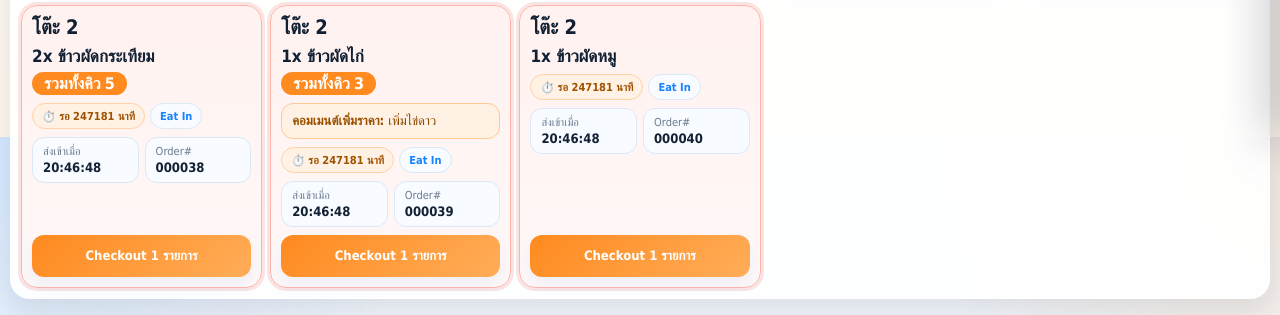
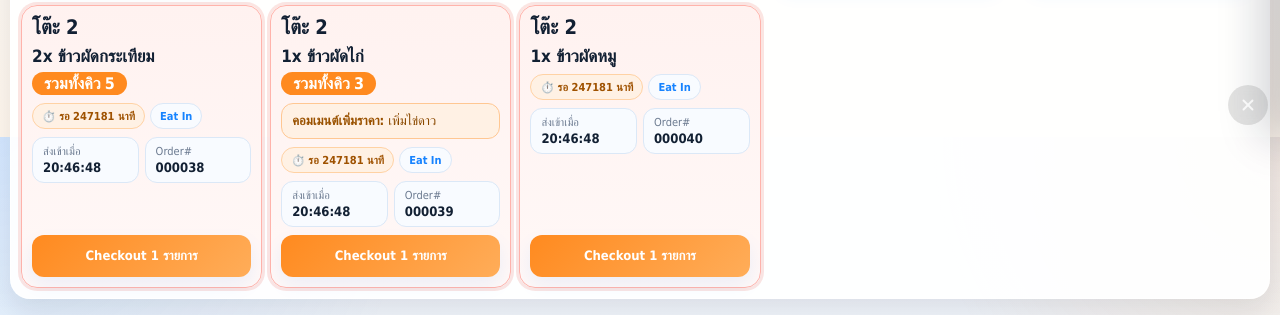
Before and after one commit to moochanakarn-pixel/All-Project-Checker, a PHP site: page /checker.php in a window 1280 px wide. Shown: the part 663-978 px from the top of the page. Run offline with PHP 8.4, Linux system fonts and the light colour scheme; data comes from the database, SQL or seed files in the repository; data that the repository does not hold is empty; some libraries are stand-ins or nearby versions.

Commit message:
feat(ui): add fixed corner exit button for touchscreen kiosk mode (v1.13.2)
Adds a small semi-transparent × button fixed at the bottom-right corner.
Calls window.close() so it works correctly when Chrome is launched with
--app=URL --start-fullscreen (where the existing fullscreen button fails
because document.fullscreenElement is null with Chrome's own fullscreen).

Co-Authored-By: Claude Sonnet 4.6 <noreply@anthropic.com>
Claude-Session: https://claude.ai/code/session_01VZriq3Tdpbh2ngHSrHhh7V

```diff
--- a/checker/checker.php
+++ b/checker/checker.php
@@ -490,6 +490,18 @@ $_ckBase = _computeCheckerBase();
         }
         .btn-fullscreen:hover{background:rgba(255,255,255,0.30);transform:scale(1.04)}
         .btn-fullscreen svg{width:15px;height:15px;flex-shrink:0}
+
+        /* ── Exit App Button (corner close for --app kiosk mode) ── */
+        #kdsExitBtn{
+            position:fixed;bottom:12px;right:12px;z-index:9999;
+            width:40px;height:40px;border-radius:50%;border:none;cursor:pointer;
+            background:rgba(0,0,0,0.30);color:#fff;
+            display:flex;align-items:center;justify-content:center;
+            opacity:0.35;transition:opacity .2s,background .2s,transform .15s;
+            backdrop-filter:blur(4px);
+        }
+        #kdsExitBtn:hover,#kdsExitBtn:active{opacity:1;background:rgba(220,38,38,0.85);transform:scale(1.08)}
+        #kdsExitBtn svg{width:18px;height:18px;pointer-events:none}
 
         /* fullscreen auto-hide UI */
         .fs-ui-hidden .stats,
@@ -3987,6 +3999,19 @@ function initSoundSettings() {
     })();
     </script>
 
+    <button id="kdsExitBtn" title="ปิดโปรแกรม" aria-label="ปิดโปรแกรม">
+        <svg viewBox="0 0 24 24" fill="none" stroke="currentColor" stroke-width="2.5" stroke-linecap="round" stroke-linejoin="round">
+            <line x1="18" y1="6" x2="6" y2="18"/><line x1="6" y1="6" x2="18" y2="18"/>
+        </svg>
+    </button>
+    <script>
+    (function(){
+        var eb = document.getElementById('kdsExitBtn');
+        if(!eb) return;
+        eb.addEventListener('click', function(){ window.close(); });
+    })();
+    </script>
+
     <!-- Zone Modal -->
     <!-- Checkout Qty Modal (mode 3) -->
     <div class="modal-backdrop" id="checkoutQtyBackdrop" style="display:none;opacity:0;pointer-events:none">
--- a/checker/config.php
+++ b/checker/config.php
@@ -30,7 +30,7 @@ $__localSettings = loadLocalSettings();
 // App configuration
 // =============================
 define('APP_TITLE', 'Checker KDS');
-define('APP_VERSION', '1.13.1');
+define('APP_VERSION', '1.13.2');
 define('APP_TIMEZONE', 'Asia/Bangkok');
 define('APP_REFRESH_MS', 15000);
 define('FINISHED_REFRESH_EVERY', 3);
```
Also changed, not shown: checker/CHANGELOG.md, checker/README.md.
